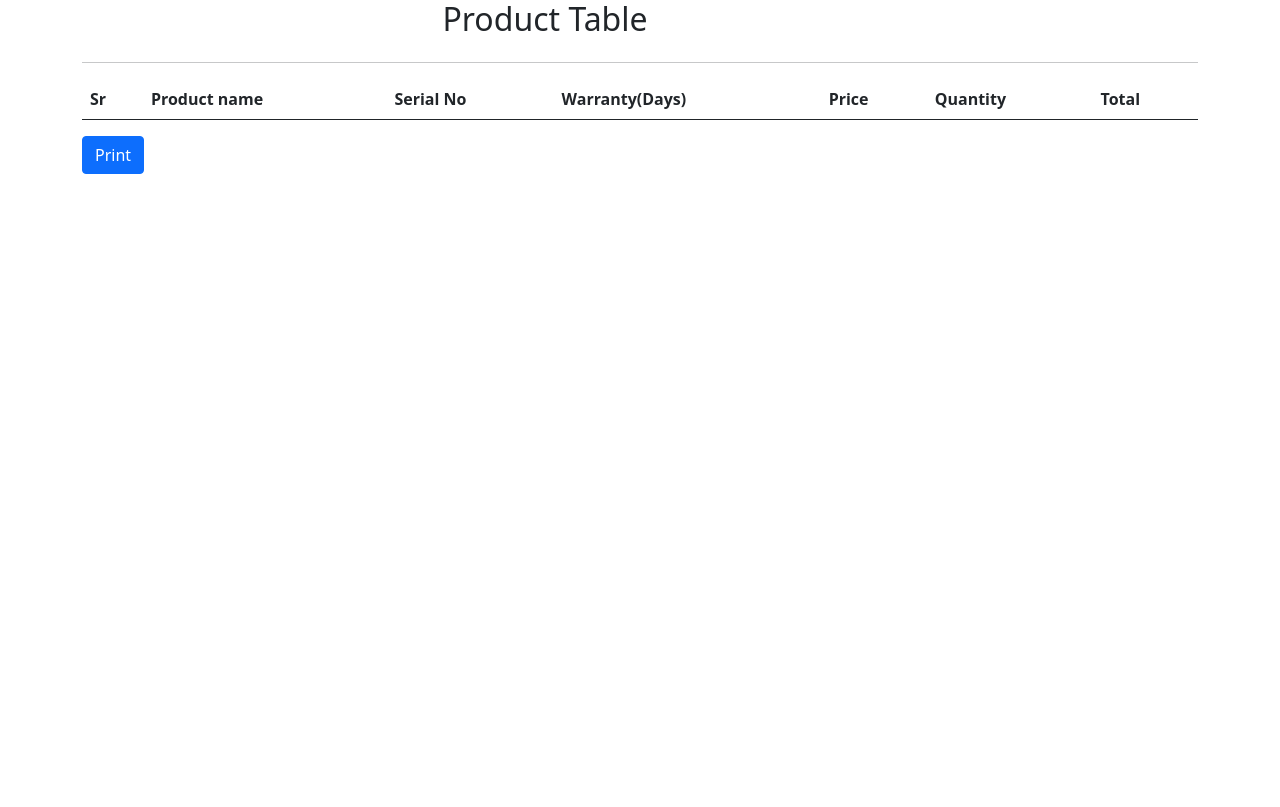
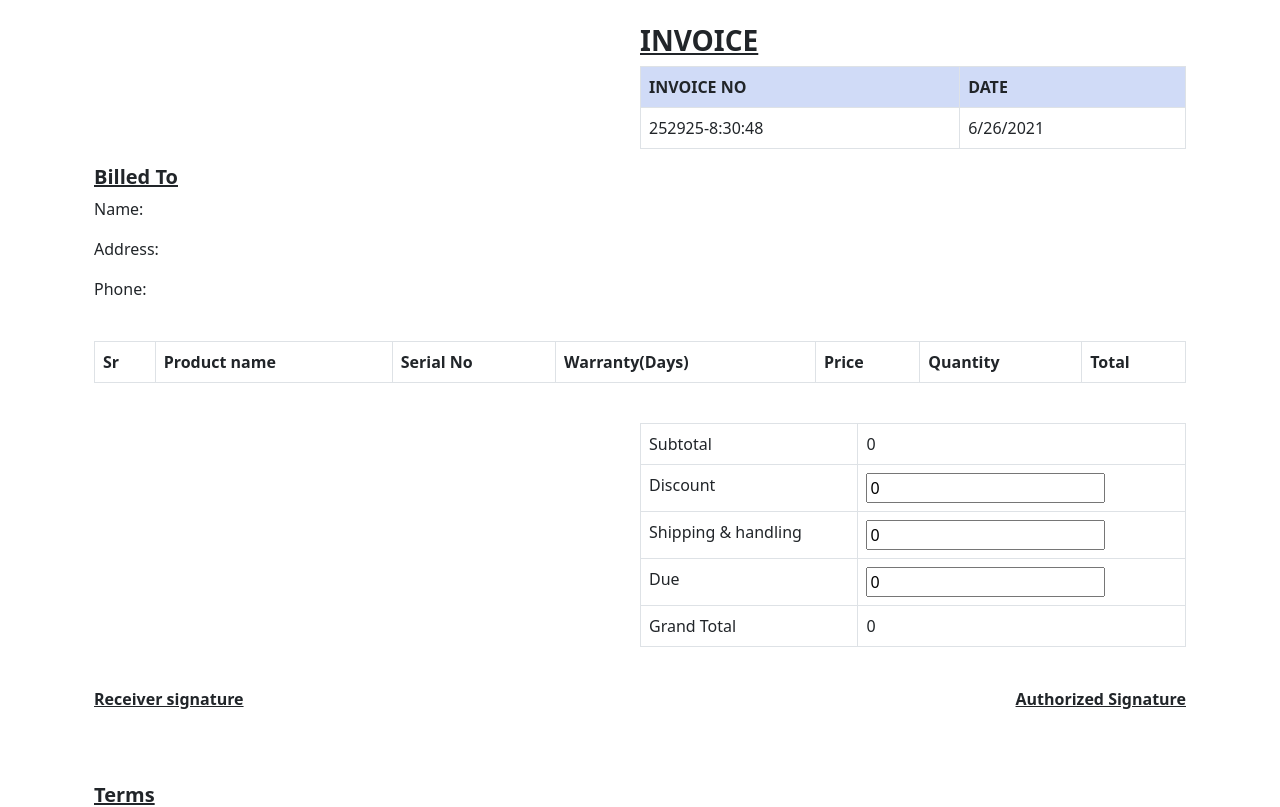
Before and after one commit to TahzidMahmud/receipt_print, a React (Create React App) app in the folder receipt/: page /print in a window 1280 px wide. Shown: the top 807 px of the page. Built offline with nearby package versions, Linux system fonts and the light colour scheme.

Commit message:
invoice formating done only logo and final touch er left

```diff
--- a/receipt/public/index.html
+++ b/receipt/public/index.html
@@ -24,10 +24,10 @@
       work correctly both with client-side routing and a non-root public URL.
       Learn how to configure a non-root public URL by running `npm run build`.
     -->
-    <title>React App</title>
+    <title></title>
   </head>
   <body>
-    <noscript>You need to enable JavaScript to run this app.</noscript>
+
     <div id="root"></div>
     <!--
       This HTML file is a template.
@@ -40,4 +40,19 @@
       To create a production bundle, use `npm run build` or `yarn build`.
     -->
   </body>
+  <style type="text/css" media="print">
+    .clr{
+      background-color:#d0dbf7;
+    }
+    input {
+      border-top-style: hidden!important;
+      border-right-style: hidden!important;
+      border-left-style: hidden!important;
+      border-bottom-style: none!important;
+    }
+
+    .no-outline:focus {
+      outline: none!important;
+    }
+  </style>
 </html>
--- a/receipt/src/App.css
+++ b/receipt/src/App.css
@@ -5,6 +5,15 @@
 .App-logo {
   height: 40vmin;
   pointer-events: none;
+}
+.wid{
+  width:55vw;
+}
+.widd{
+  width:60vw;
+}
+.clr{
+  background-color: #d0dbf7;
 }
 
 @media (prefers-reduced-motion: no-preference) {
--- a/receipt/src/components/Printpreview.js
+++ b/receipt/src/components/Printpreview.js
@@ -1,18 +1,67 @@
-import React, { useContext, useEffect } from "react";
+import React, { useContext, useState, useEffect } from "react";
 import { DataContext } from "../App";
 import { infoContext } from "../App";
 
 const Printpreview = () => {
   const products = useContext(DataContext);
   const client = useContext(infoContext);
+  const [subtotal, setsubtotal] = useState(0);
+  const [discount, setdiscount] = useState(0);
+  const [shipping, setshipping] = useState(0);
+  const [due, setdue] = useState(0);
+
+  useEffect(() => {
+    let temp = 0;
+    products.State.forEach((element) => {
+      temp = element.total + subtotal;
+    });
+    setsubtotal(temp);
+  }, []);
+
   return (
-    <div>
-      <div className="row">
-        <h2 className="text text-center col-md-10 col-sm-10">Product Table</h2>
+    <div className="container">
+      <br></br>
+      <div className="d-flex flex-end">
+        <div className="col-md-6 col-sm-12 wid"></div>
+        <div className="col-md-6 col-sm-12">
+          <h3>
+            <b>
+              <u>INVOICE</u>
+            </b>
+          </h3>
+          <table className="table table-bordered">
+            <thead className="thead-dark clr">
+              <tr>
+                <th scope="col">INVOICE NO</th>
+                <th scope="col">DATE</th>
+              </tr>
+            </thead>
+            <tbody className="tbl">
+              <tr>
+                <td>
+                  {Math.floor(100000 + Math.random() * 900000) +
+                    "-" +
+                    new Date().toLocaleString().substring(11, 19)}
+                </td>
+                <td>{new Date().toLocaleString().substring(0, 9)}</td>
+              </tr>
+            </tbody>
+          </table>
+        </div>
       </div>
-      <hr></hr>
+      <div>
+        <h5>
+          <u>
+            <b>Billed To</b>
+          </u>
+        </h5>
+        <p>Name: {client.Client.name}</p>
+        <p>Address: {client.Client.address}</p>
+        <p>Phone: {client.Client.phone}</p>
+      </div>
+      <br></br>
       <div className="table-responsive">
-        <table className="table table-bodered table-hover">
+        <table className="table table-bordered table-hover">
           <thead>
             <tr>
               <th scope="col">Sr</th>
@@ -42,6 +91,105 @@ const Printpreview = () => {
             })}
           </tbody>
         </table>
+        <br></br>
+        <div className="d-flex flex-end">
+          <div className="col-md-6 col-sm-12 widd"></div>
+          <div className="col-md-6 col-sm-12">
+            <table className="table table-bordered">
+              <tbody className="tbl">
+                <tr>
+                  <td colSpan="2">Subtotal</td>
+                  <td>{subtotal}</td>
+                </tr>
+                <tr>
+                  <td colSpan="2">Discount</td>
+                  <td>
+                    <input
+                      className="no-outline"
+                      type="number"
+                      value={discount}
+                      onChange={(e) => {
+                        setdiscount(e.target.value);
+                      }}
+                    />
+                  </td>
+                </tr>
+                <tr>
+                  <td colSpan="2">Shipping & handling</td>
+                  <td>
+                    <input
+                      className="no-outline"
+                      type="number"
+                      value={shipping}
+                      onChange={(e) => {
+                        setshipping(e.target.value);
+                      }}
+                    />
+                  </td>
+                </tr>
+                <tr>
+                  <td colSpan="2">Due</td>
+                  <td>
+                    <input
+                      className="no-outline"
+                      type="number"
+                      value={due}
+                      onChange={(e) => {
+                        setdue(e.target.value);
+                      }}
+                    />
+                  </td>
+                </tr>
+                <tr>
+                  <td colSpan="2">Grand Total</td>
+                  <td>{subtotal - discount + shipping - due}</td>
+                </tr>
+              </tbody>
+            </table>
+          </div>
+        </div>
+        <br></br>
+        <div className="d-flex justify-content-between">
+          <div className="col-md-6 col-sm-6">
+            <b>
+              <u>Receiver signature</u>
+            </b>
+          </div>
+          <div className="col-md-6 col-sm-6 text-end">
+            <b>
+              <u>Authorized Signature</u>
+            </b>
+          </div>
+        </div>
+        <br></br>
+        <br></br>
+        <br></br>
+        <div className="">
+          <h5>
+            <b>
+              <u>Terms</u>
+            </b>
+          </h5>
+          <p>
+            1. Goods once sold, cannot be refunded. <br></br> 2. Price of the
+            products may change overtime. <br></br>3. No warranty will be given
+            for burn, broken or any kind of physical damage.
+          </p>
+        </div>
+        <h5 className="text text-center">
+          <b>
+            <u>Contact us</u>
+          </b>
+        </h5>
+        <p>
+          Phone: 01797339863, 01970339863<br></br>
+          Facebook:{" "}
+          <a href="https://www.facebook.com/supremetechbd">
+            https://www.facebook.com/supremetechbd
+          </a>
+          <br></br>
+          Mail: tamjid653@gmail.com
+        </p>
       </div>
       <button
         id="print"
@@ -49,6 +197,7 @@ const Printpreview = () => {
         onClick={() => {
           document.getElementById("print").style.display = "none";
           window.print();
+          document.getElementById("print").style.display = "block";
         }}
       >
         Print
```
Also changed, not shown: receipt/public/manifest.json.
